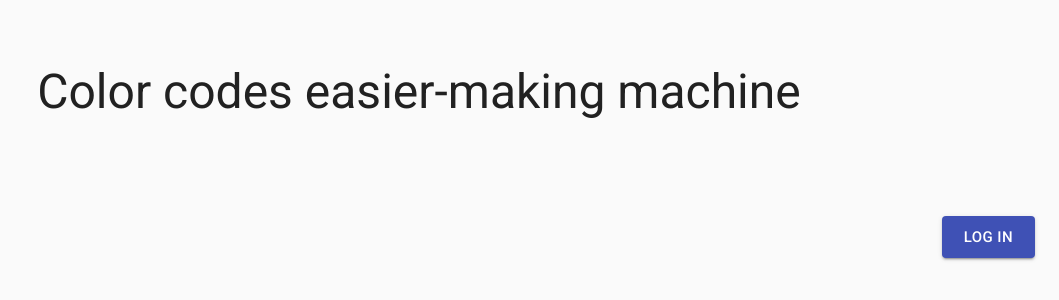
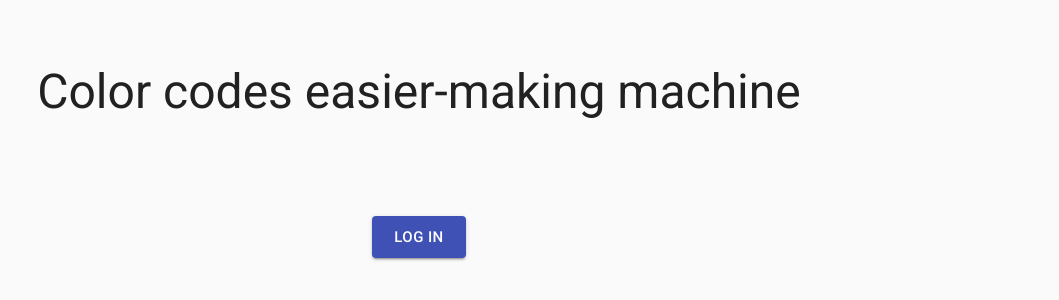
Before and after one commit to elseloop/na-color-machine, a React (Create React App) app: page / in a window 1280 px wide. Shown: the top 300 px of the page, without its empty margins (221-1280 px from the left). Built offline with nearby package versions, Linux system fonts and the light colour scheme; no server answers.

Commit message:
Fixes layout bug for login button

```diff
--- a/src/App.js
+++ b/src/App.js
@@ -41,7 +41,7 @@ function App() {
           Color codes easier-making machine
         </Typography>
 
-        <Box className="nav--main" display="flex" justifyContent="flex-end" flexDirection="row">
+        <Box className="nav--main" display="flex" justifyContent="center" flexDirection="row">
           <LoginButton />
       </Box>
       </>
```
